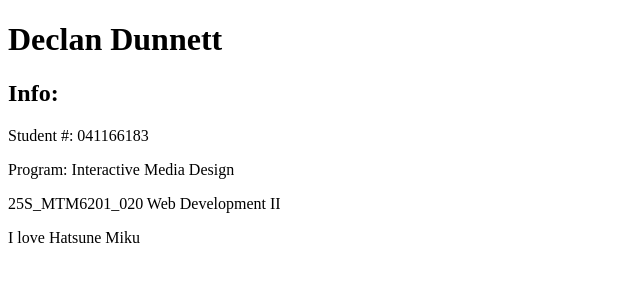
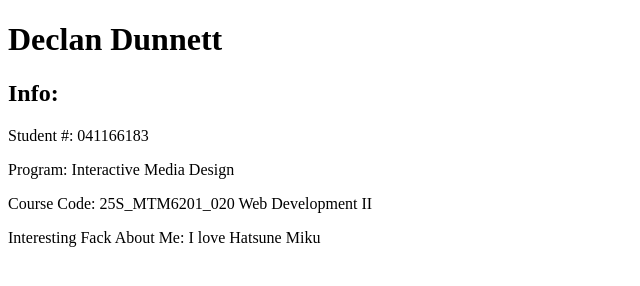
Before and after one commit to dunn0260/mtm6201-week1, a plain HTML site: page index.html in a window 1280 px wide. Shown: the whole page, without its empty margins (0-640 px from the left). Drawn offline with Linux system fonts and the light colour scheme.

Commit message:
Update index.html

```diff
--- a/index.html
+++ b/index.html
@@ -13,8 +13,8 @@
         <h2 class="headTwo">Info:</h2>
         <p>Student #: 041166183</p>
         <p>Program: Interactive Media Design</p>
-        <p>25S_MTM6201_020 Web Development II</p>
-        <p>I love Hatsune Miku</p>
+        <p>Course Code: 25S_MTM6201_020 Web Development II</p>
+        <p>Interesting Fack About Me: I love Hatsune Miku</p>
     </main>
     <footer>
         <p></p>
```
